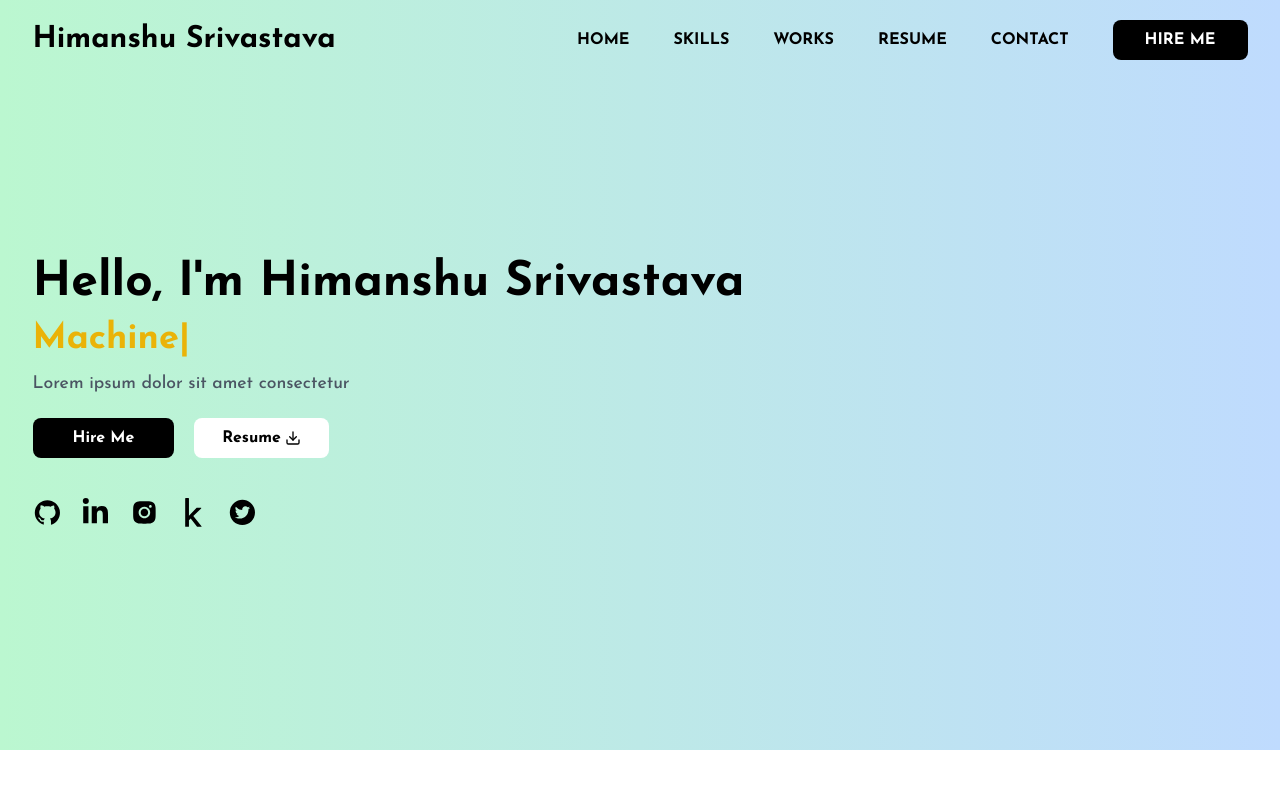
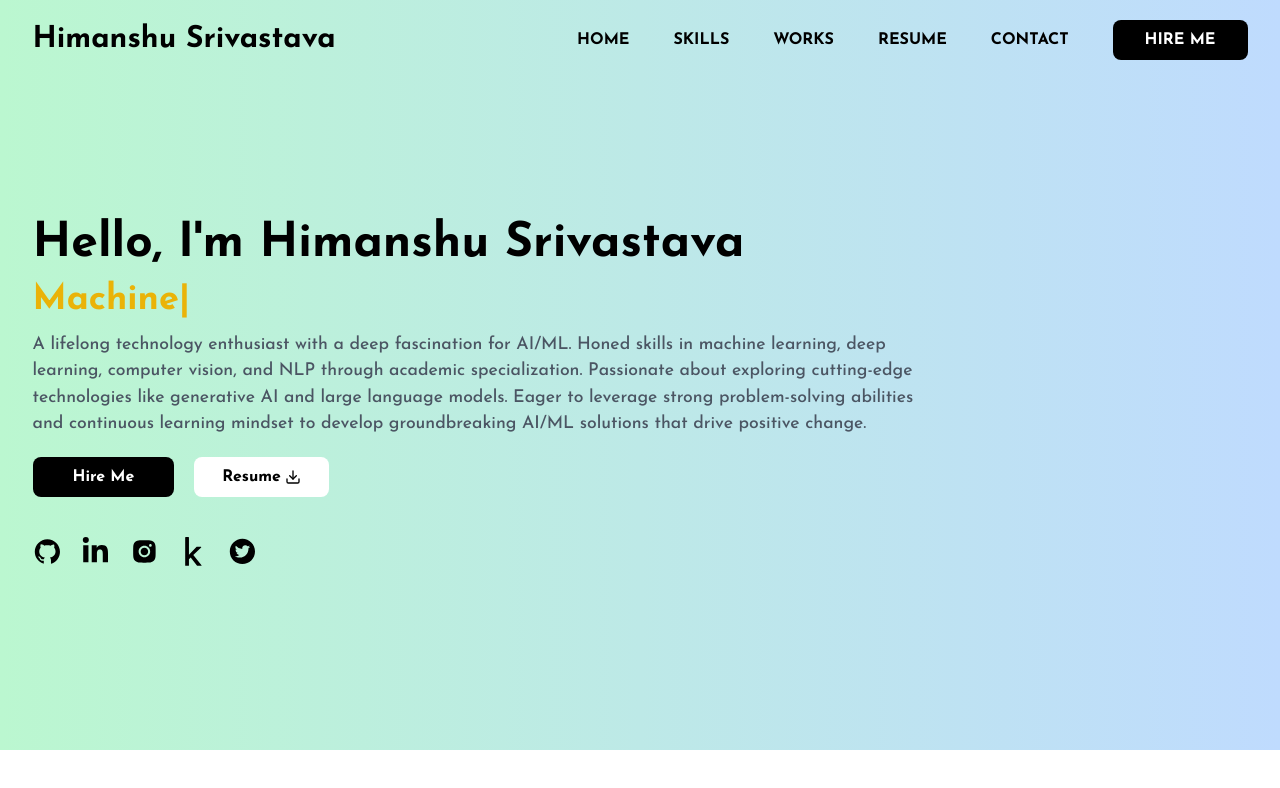
Before and after one commit to IsHimanshu/Portfolio, a React (Vite) app: page / in a window 1280 px wide. Shown: the top 788 px of the page. Built offline with nearby package versions, Linux system fonts and the light colour scheme.

Commit message:
Update Hero.jsx

```diff
--- a/src/components/hero/Hero.jsx
+++ b/src/components/hero/Hero.jsx
@@ -41,7 +41,7 @@ const Hero = () => {
               // data-aos="fade-up"
               className=" text-[1.1rem] font-medium w-3/4 md:w-full text-gray-600 sm:text-[.95rem]"
             >
-              Lorem ipsum dolor sit amet consectetur
+                            A lifelong technology enthusiast with a deep fascination for AI/ML. Honed skills in machine learning, deep learning, computer vision, and NLP through academic specialization. Passionate about exploring cutting-edge technologies like generative AI and large language models. Eager to leverage strong problem-solving abilities and continuous learning mindset to develop groundbreaking AI/ML solutions that drive positive change.
             </p>
           </div>
           <div data-aos="fade-up" className="buttons flex gap-5">
```
